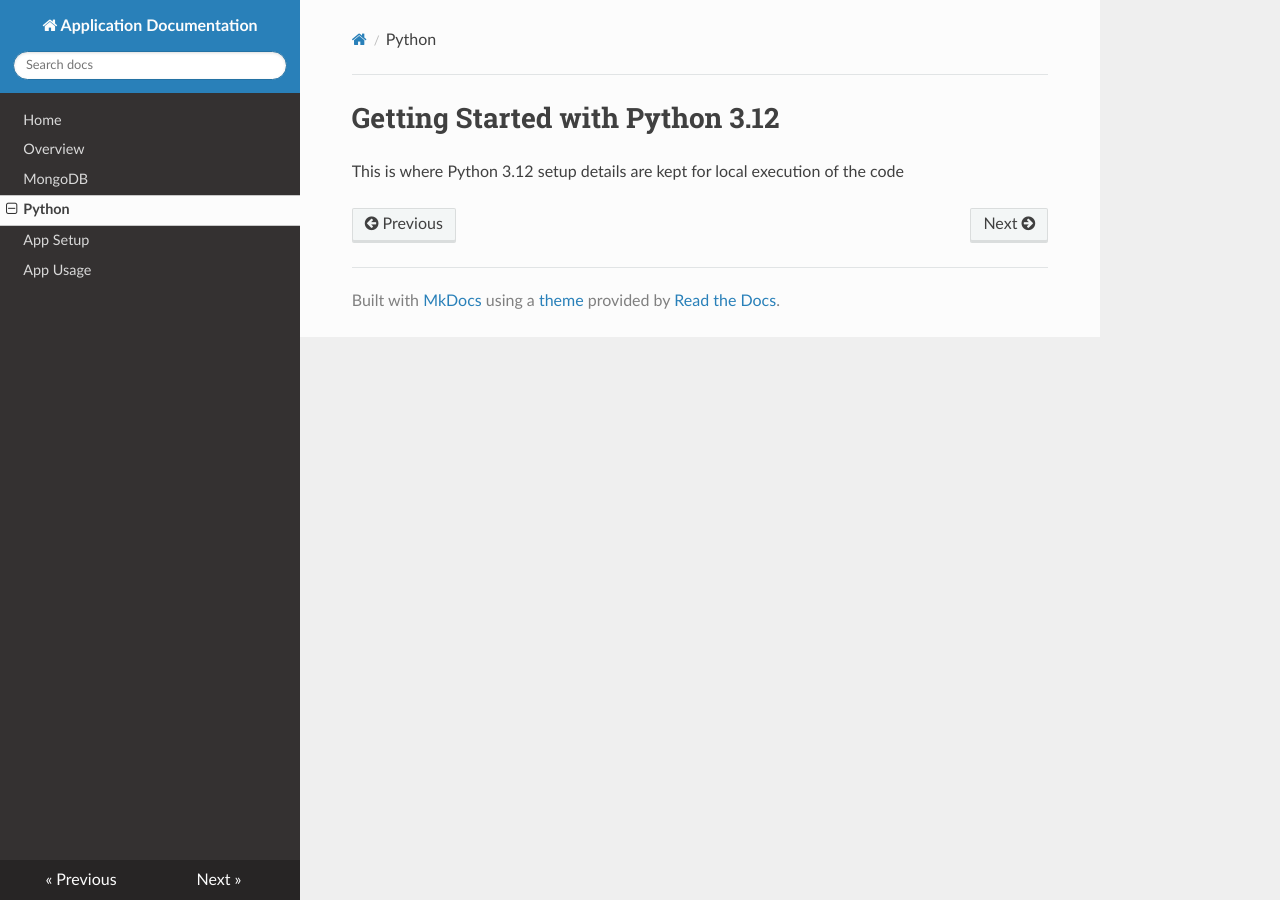
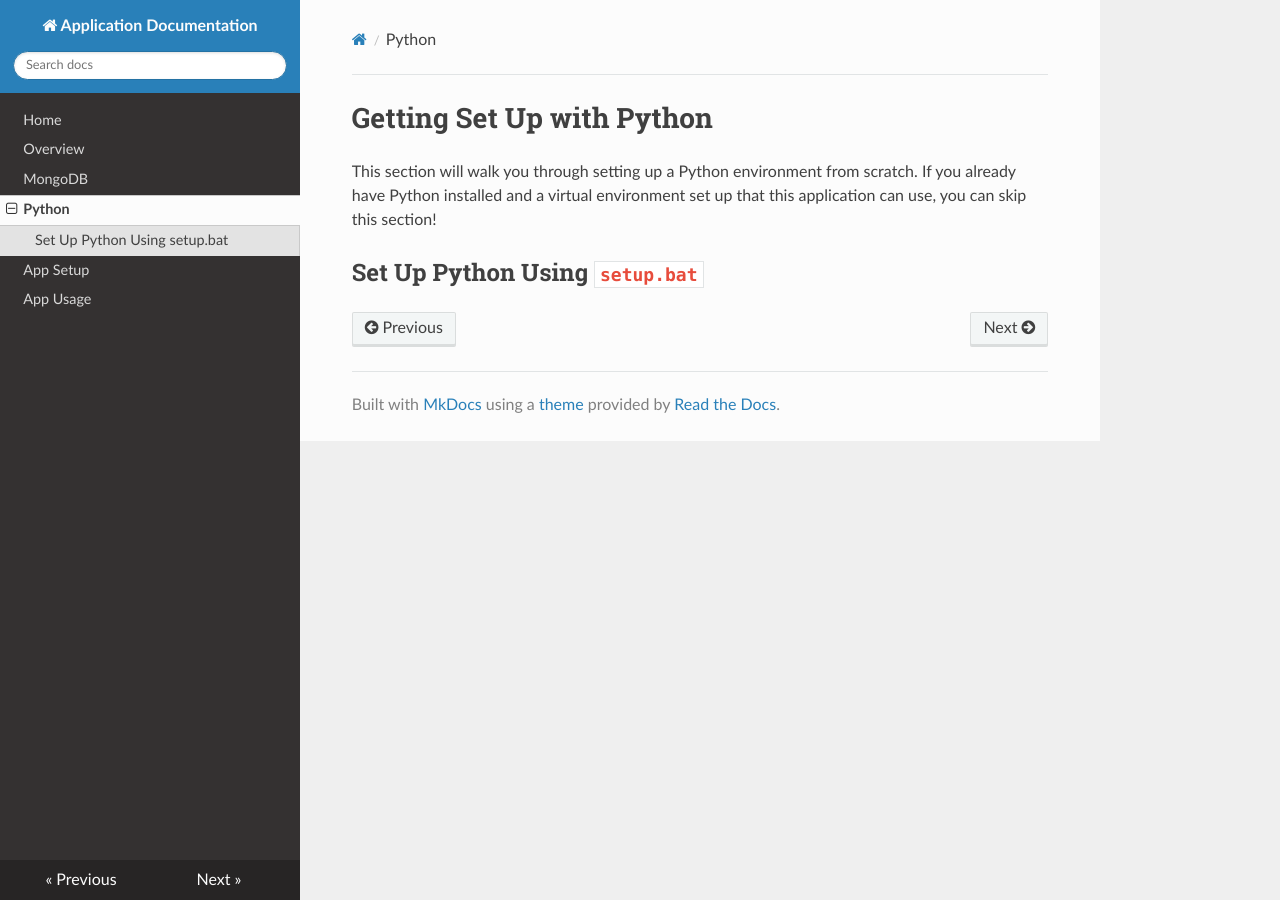
Before and after one commit to EricS0110/custom-collections-desktop-app, an MkDocs documentation site: the page built from docs/python_setup.md, in a window 1280 px wide. Built offline with MkDocs 1.6.1, drawn with Linux system fonts in a browser that asks for light colours; nearby versions of some CDN libraries.

Commit message:
Starting Python documentation

```diff
--- a/docs/python_setup.md
+++ b/docs/python_setup.md
@@ -1,3 +1,6 @@
-# Getting Started with Python 3.12
+# Getting Set Up with Python
 
-This is where Python 3.12 setup details are kept for local execution of the code
+This section will walk you through setting up a Python environment from scratch.  If you already have Python
+installed and a virtual environment set up that this application can use, you can skip this section!
+
+## Set Up Python Using `setup.bat`
```
